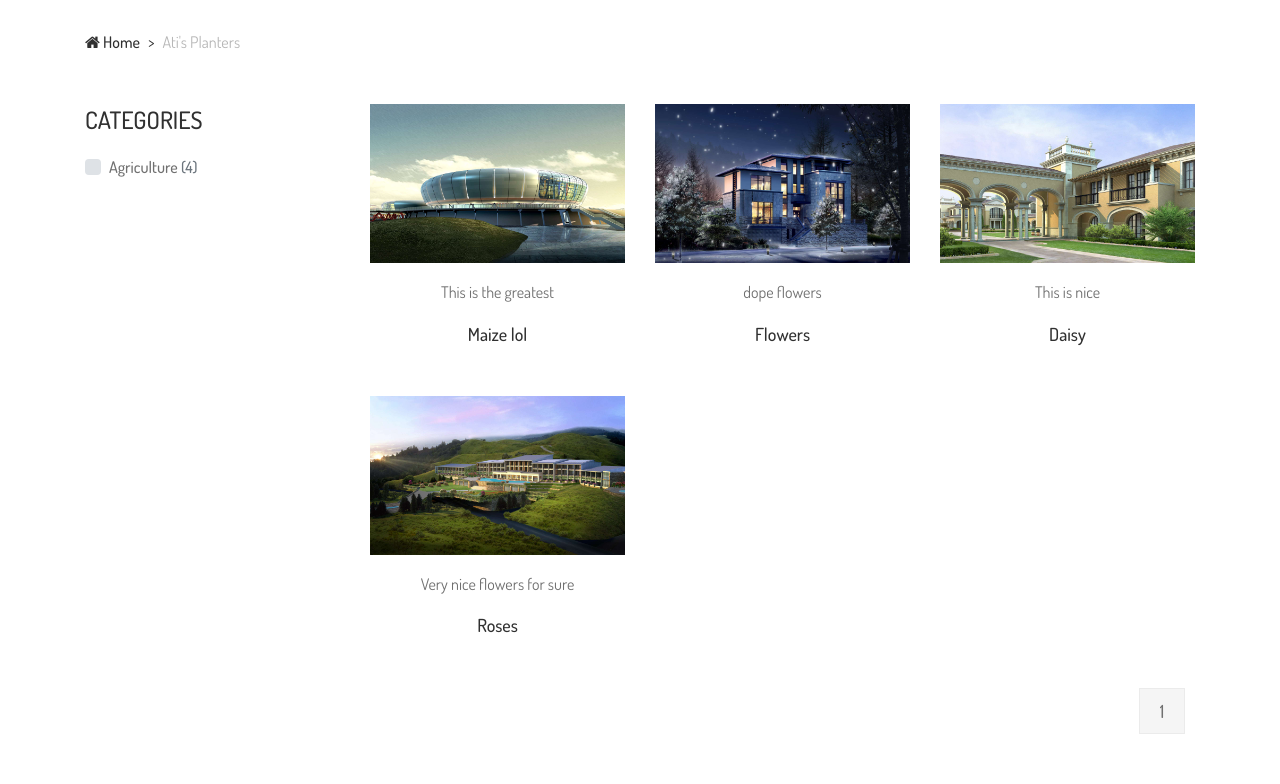
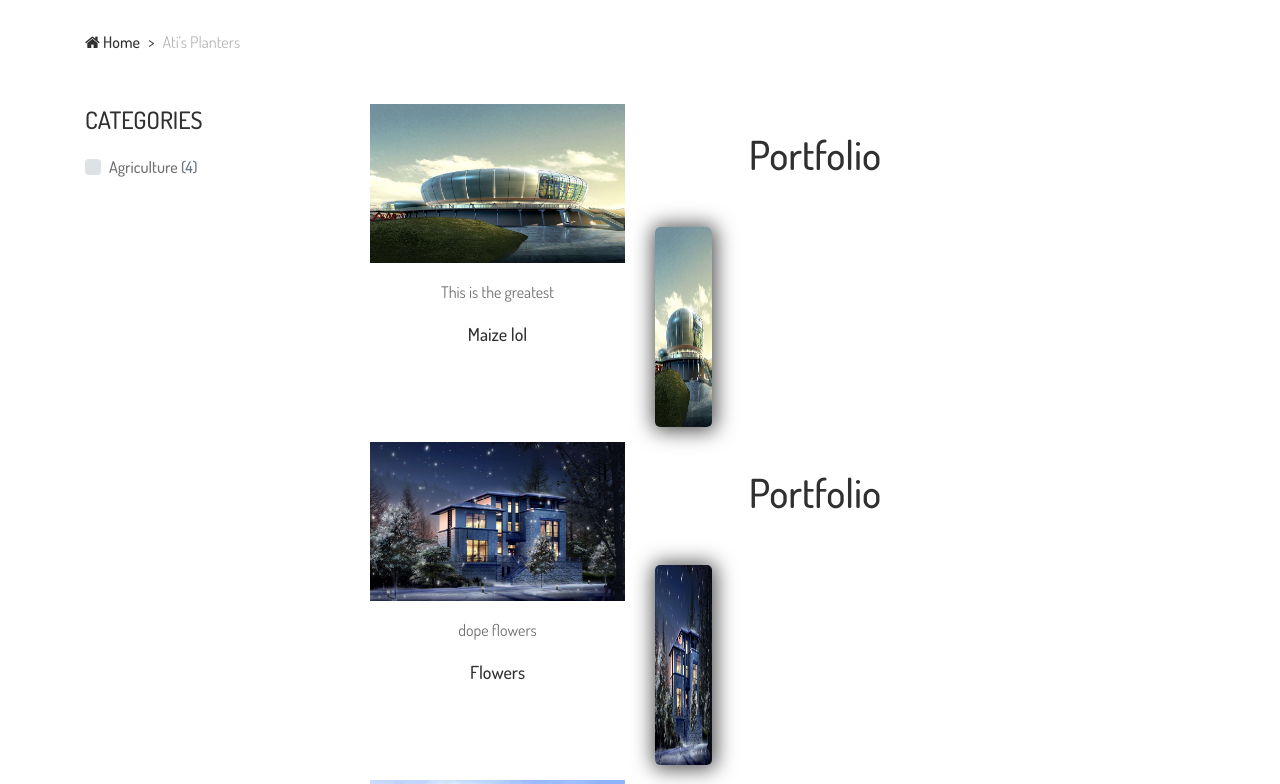
Before and after one commit to Mzatilife/atikonda, a PHP site: page /shop.php in a window 1280 px wide. Shown: the part 350-1134 px from the top of the page. Run offline with PHP 8.4, Linux system fonts and the light colour scheme; data comes from the database, SQL or seed files in the repository.

Commit message:
portofolio

```diff
--- a/asset/style.css
+++ b/asset/style.css
@@ -704,6 +704,8 @@ img {
     }
 
 
+
+
 /* :: 7.0 New Arrivals Products Area */
 .single-product-area {
   position: relative;
@@ -795,6 +797,24 @@ img {
     .single-product-area:hover .product-img .product-meta {
       visibility: visible;
       opacity: 1; }
+/*portofolio*/
+.single-portfolio {
+  position: relative;
+  margin: 15px 0;
+  cursor: pointer;
+  transition: 0.8s ease-in;
+  border-radius: 5px;
+  overflow: hidden;
+  box-shadow: 1px 1px 20px 3px #000000b0;
+}
+.single-portfolio img {
+  width: 100%;
+  height: 200px;
+  transition: transform 2s;
+}
+.single-portfolio:hover img {
+  transform: scale(1.3);
+}
 
 /* :: 8.0 Shop Page Area CSS */
 .shop-sorting-data {
--- a/shop.php
+++ b/shop.php
@@ -138,6 +138,23 @@ $profile = new ProfileContr;
                                         </div>
                                     </div>
                                 </div>
+                                <section id="portfolio" class="portfolio-area">
+                                    <h1 class="text-center py-4">Portfolio</h1>
+                                    <div class="container">
+                                        <div class="row portfolio">
+                                            <div class="col-sm-12 col-md-3 T-Shirt">
+                                                <div class="single-portfolio">
+                                                    <a
+                                                        href="./img/plants/<?php echo $rw['image'] ?>"
+                                                        class="image-link"
+                                                    >
+                                                    <img src="./img/plants/<?php echo $rw['image'] ?>">
+                                                    </a>
+                                                </div>
+                                            </div>
+                                        </div>
+                                    </div>
+                                </section>
                             <?php
                             }
 
```
